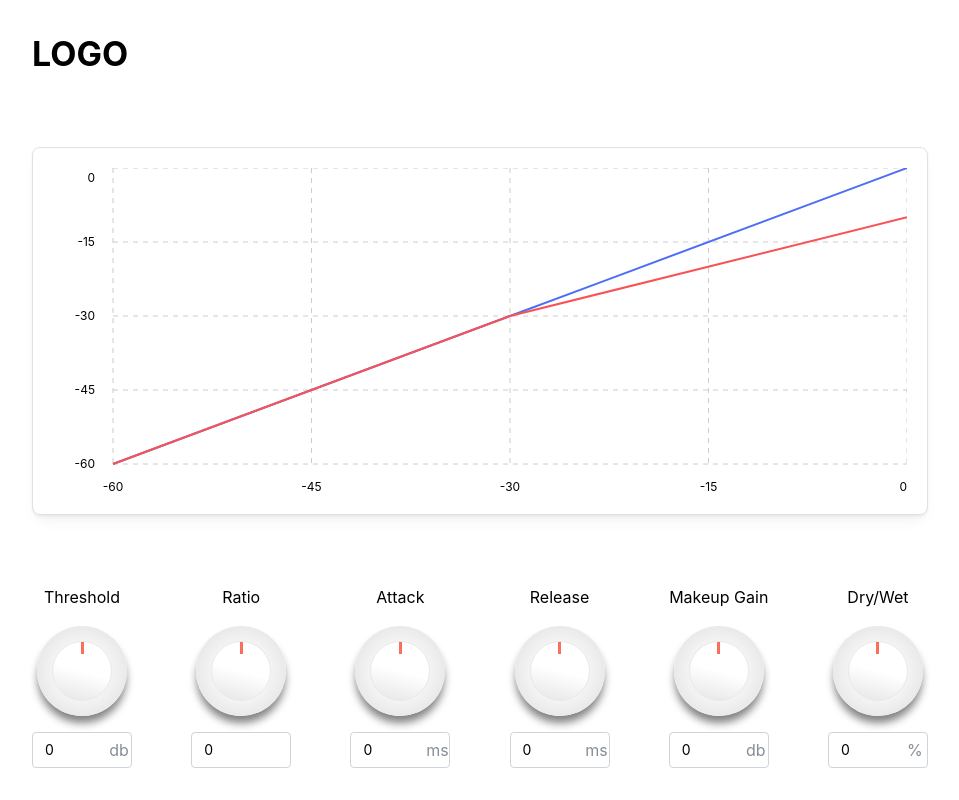
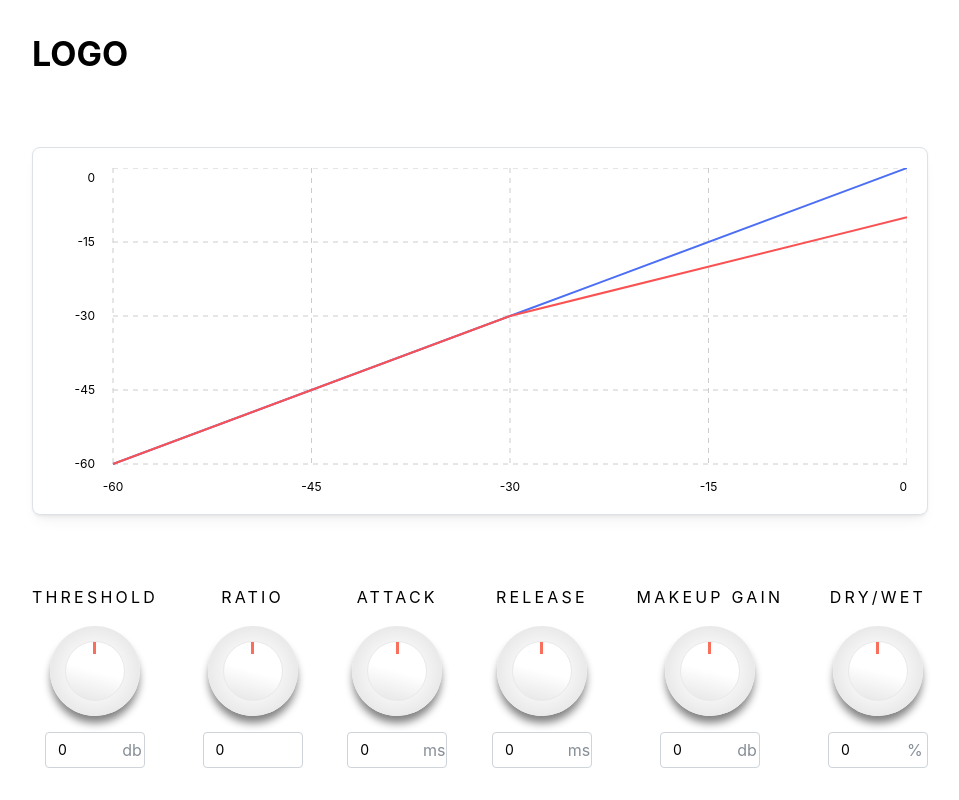
Before and after one commit to jgreenwald33/squash-compressor, a React (Vite) app in the folder plugin/ui/squash-ui/: page / in a window 1280 px wide. Shown: the whole page, without its empty margins (160-1119 px from the left). Built offline with nearby package versions, Linux system fonts and the light colour scheme.

Commit message:
Adjusted sliders to go within range provided and increment by specified step value

```diff
--- a/plugin/ui/squash-ui/src/components/SliderGroup.tsx
+++ b/plugin/ui/squash-ui/src/components/SliderGroup.tsx
@@ -6,16 +6,25 @@ interface Props {
     min:number,
     effectName:string,
     units?:string
+    step?:number
 }
 
 
-export default function SliderGroup({max,min,effectName,units}:Props) {
+export default function SliderGroup({max,min,effectName,units, step=0.1}:Props) {
 
     const updateValue = (value:number) => {
         console.log("Within updateValue")
         if (!changingSlider) {
-            let convertedValue:number = (value + 180) % 360;
-            setValue(convertedValue)
+            const range = max - min;
+
+            let shifted = value + 180;
+
+            shifted = ((shifted % 360) + 360) % 360;
+
+            const scaled = (shifted / 360) * range + min;
+
+            const decimalSpots = (step.toString().split('.')[1] || '').length;
+            setValue(parseFloat((Math.round(scaled / step) * step).toFixed(decimalSpots)));
         }
 
     }
@@ -24,8 +33,8 @@ export default function SliderGroup({max,min,effectName,units}:Props) {
     const [changingSlider, setChangingSlider] = useState<boolean>(false);
     return (
         <Stack align="center">
-            <Text>
-                {effectName}
+            <Text style={{fontWeight:"medium", letterSpacing: "0.2rem"}}>
+                {effectName.toUpperCase()}
             </Text>
 
                 <Paper
@@ -54,6 +63,7 @@ export default function SliderGroup({max,min,effectName,units}:Props) {
 
             <NumberInput
                 w={"100px"}
+
                 value={value}
                 min={min}
                 max={max}
```
